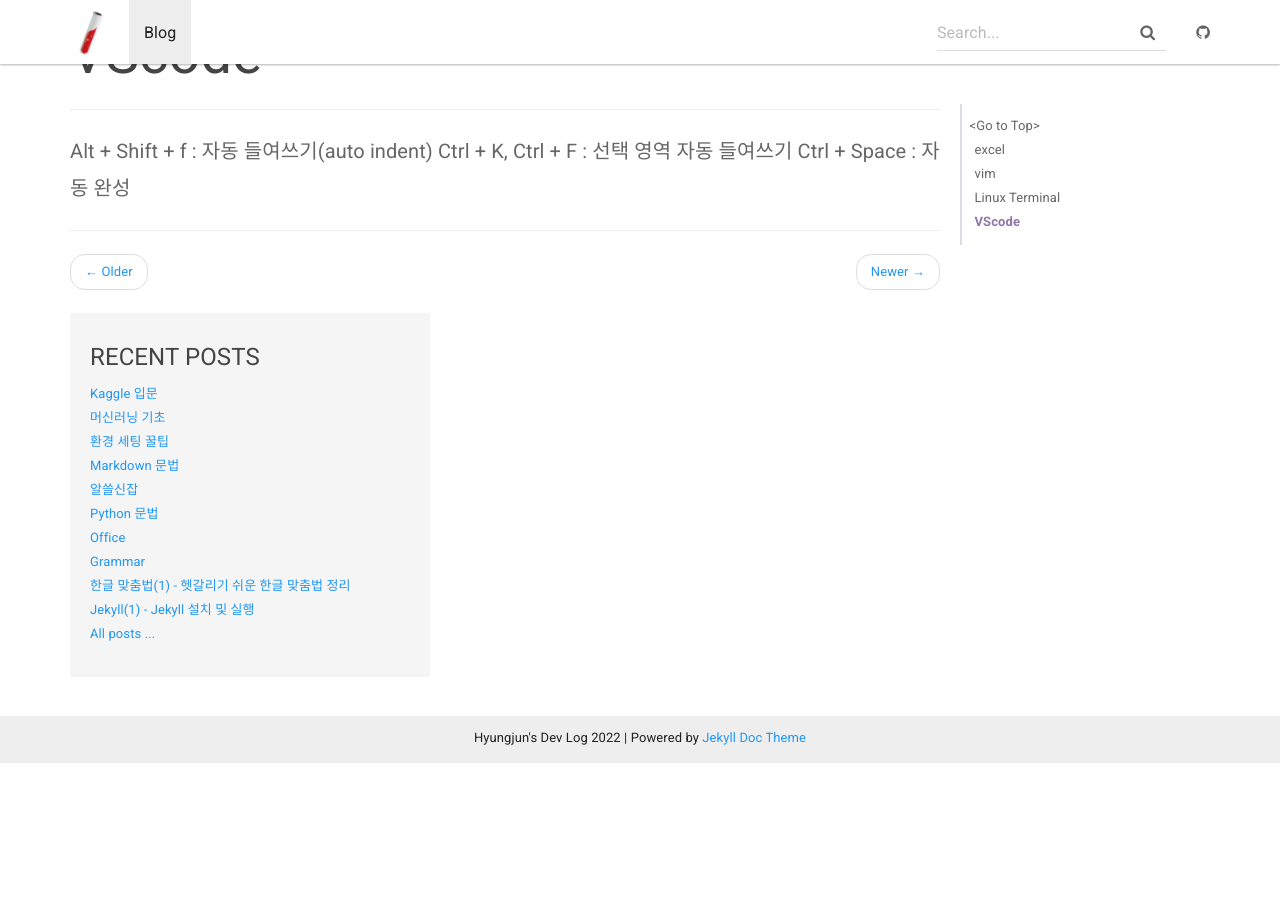
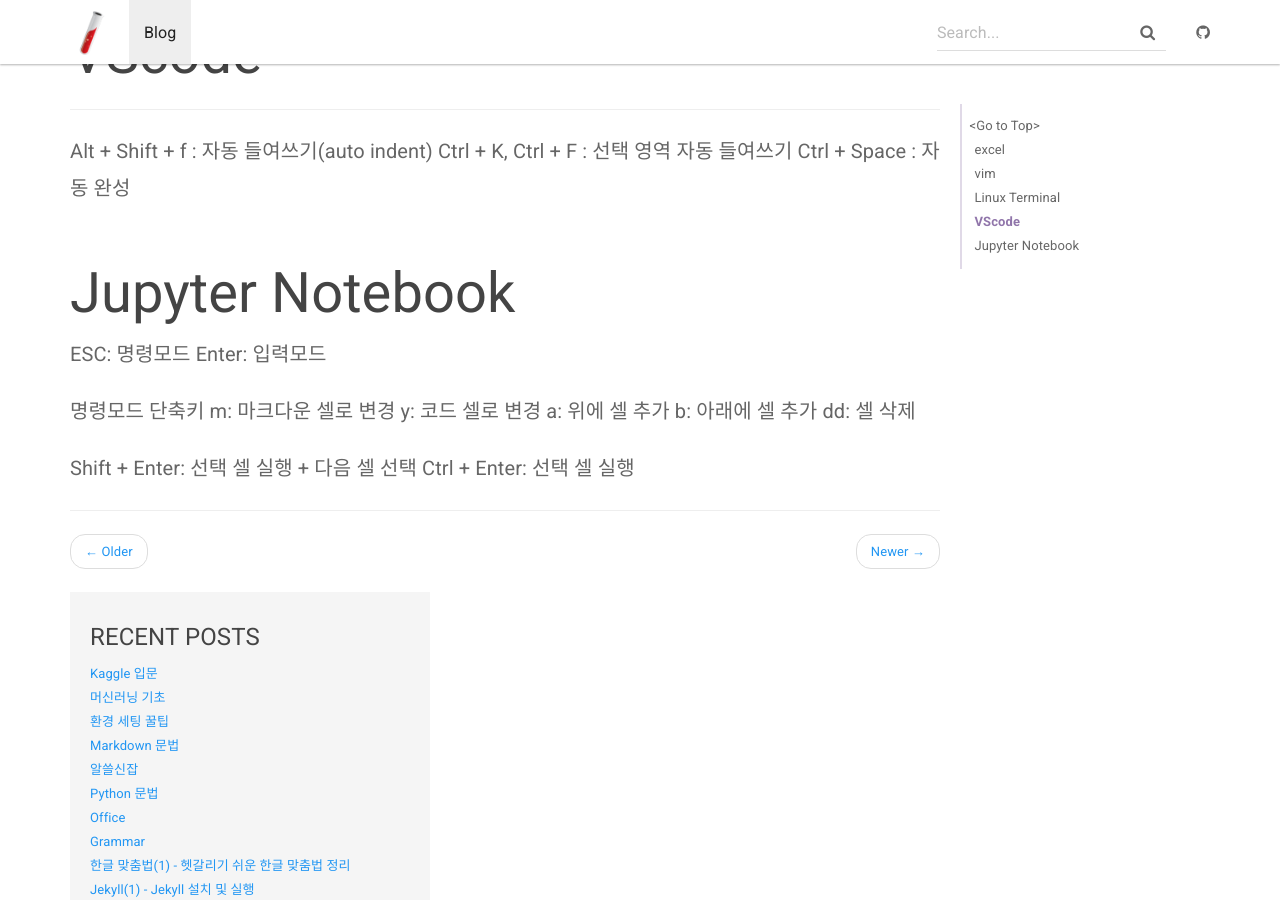
Before and after one commit to HyungjunAn/HyungjunAn.github.io, a Jekyll site: the page built from _posts/cs/2021-10-19-hotkeys.md, in a window 1280 px wide and 900 px high, scrolled down 1107 px. Built offline with Jekyll 4.4.1, drawn with Linux system fonts in a browser that asks for light colours; before the commit the page ends 1870 px from its top, so only the background shows below that.

Commit message:
update post: jupyter notebook hotkey

```diff
--- a/_posts/cs/2021-10-19-hotkeys.md
+++ b/_posts/cs/2021-10-19-hotkeys.md
@@ -39,3 +39,17 @@ Alt + F			: 커서를 이전 단어로 이동
 Alt + Shift + f		:	자동 들여쓰기(auto indent)
 Ctrl + K, Ctrl + F	:	선택 영역 자동 들여쓰기
 Ctrl + Space		:	자동 완성
+
+# Jupyter Notebook
+ESC: 명령모드
+Enter: 입력모드
+
+명령모드 단축키
+m: 마크다운 셀로 변경
+y: 코드 셀로 변경
+a: 위에 셀 추가
+b: 아래에 셀 추가
+dd: 셀 삭제
+
+Shift + Enter: 선택 셀 실행 + 다음 셀 선택
+Ctrl + Enter: 선택 셀 실행
```
